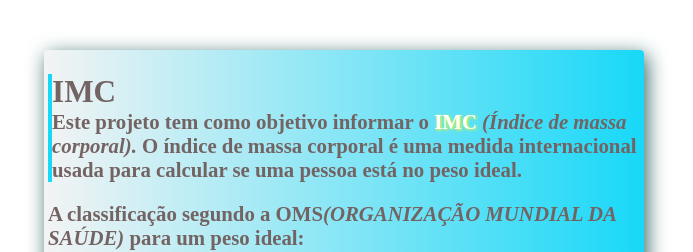
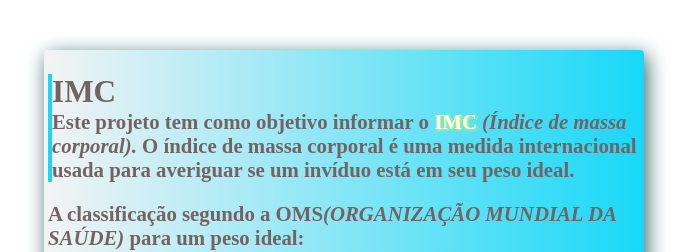
Before and after one commit to Enge-Olate/IMC, a plain HTML site: page views/index.html in a window 1280 px wide. Shown: the top 252 px of the page, without its empty margins (296-989 px from the left). Drawn offline with Linux system fonts and the light colour scheme; a web font is replaced by a local one.

Commit message:
Alterando parágrafo de introdução

```diff
--- a/views/index.html
+++ b/views/index.html
@@ -15,7 +15,7 @@
             <p>Este projeto tem como objetivo informar o <a data-descr="Saiba mais"
                     href="https://pt.wikipedia.org/wiki/%C3%8Dndice_de_massa_corporal">IMC </a>
 
-                O índice de massa corporal é uma medida internacional usada para calcular se uma pessoa está no peso
+                O índice de massa corporal é uma medida internacional usada para averiguar se um invíduo está em seu peso
                 ideal.
             </p>
         </div>
```
